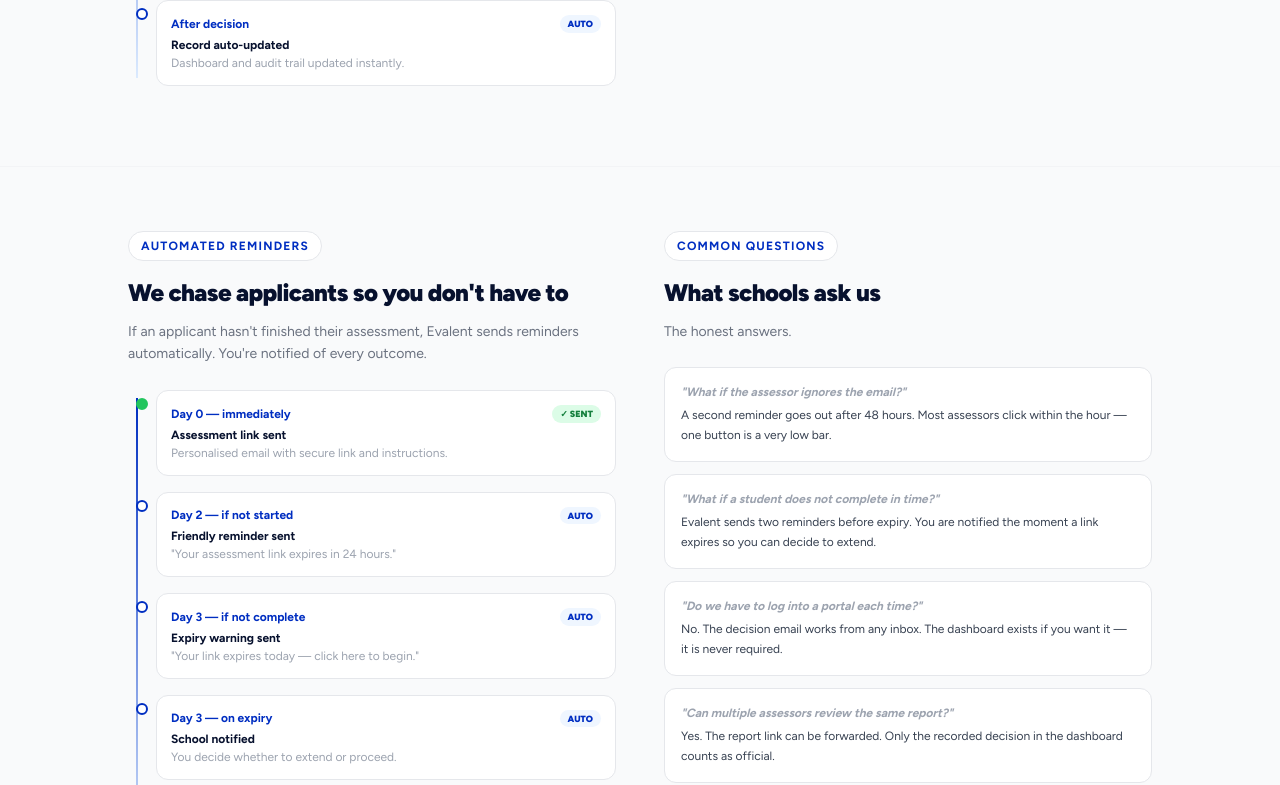
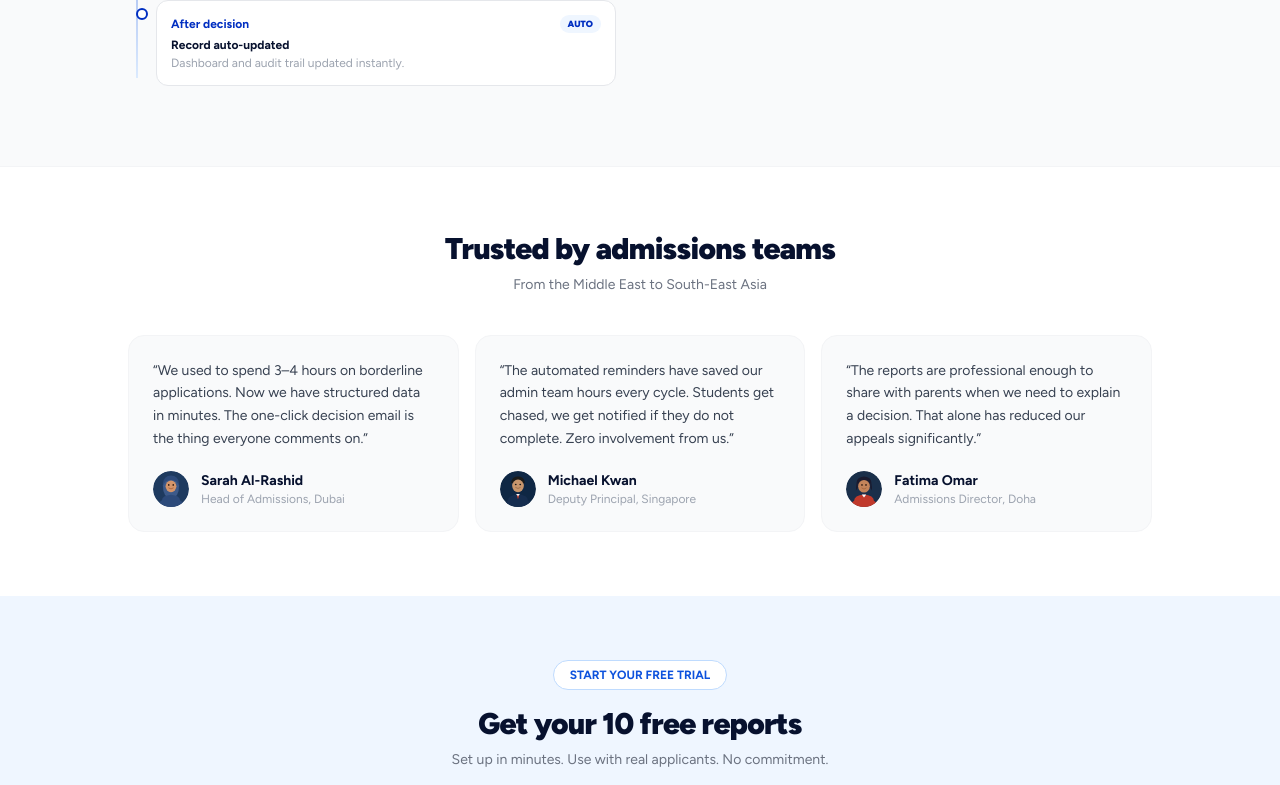
Before and after one commit to wigsbury-ui/evalent-marketing, a Next.js app: page / in a window 1280 px wide. Shown: the part 5664-6449 px from the top of the page. Built offline with nearby package versions, Linux system fonts and the light colour scheme; no server answers.

Commit message:
fix: remove duplicate reminders section on homepage + add blog email capture banner

```diff
--- a/src/app/page.tsx
+++ b/src/app/page.tsx
@@ -373,56 +373,7 @@ export default function Home() {
         </div>
       </section>
 
-      {/* REMINDERS */}
-      <section className="hidden md:block py-16 px-6 bg-gray-50 border-t border-gray-100">
-        <div className="max-w-5xl mx-auto grid md:grid-cols-2 gap-12">
-          <div>
-            <div className="inline-flex items-center gap-2 bg-white border border-gray-200 text-brand text-xs font-bold tracking-widest px-3 py-1.5 rounded-full mb-4">AUTOMATED REMINDERS</div>
-            <h2 className="text-2xl font-black text-navy tracking-tight mb-3">We chase applicants so you don't have to</h2>
-            <p className="text-sm text-gray-500 mb-6 leading-relaxed">If an applicant hasn't finished their assessment, Evalent sends reminders automatically. You're notified of every outcome.</p>
-            <div className="relative pl-7">
-              <div className="absolute left-2 top-2 bottom-2 w-0.5 bg-gradient-to-b from-brand to-blue-100" />
-              {[
-                { when: 'Day 0 — immediately', title: 'Assessment link sent', desc: 'Personalised email with secure link and instructions.', status: 'sent', color: 'bg-green-500 border-green-500' },
-                { when: 'Day 2 — if not started', title: 'Friendly reminder sent', desc: '"Your assessment link expires in 24 hours."', status: 'auto', color: 'bg-white border-brand' },
-                { when: 'Day 3 — if not complete', title: 'Expiry warning sent', desc: '"Your link expires today — click here to begin."', status: 'auto', color: 'bg-white border-brand' },
-                { when: 'Day 3 — on expiry', title: 'School notified', desc: 'You decide whether to extend or proceed.', status: 'auto', color: 'bg-white border-brand' },
-                { when: 'After decision', title: 'Record auto-updated', desc: 'Dashboard and audit trail updated instantly.', status: 'auto', color: 'bg-white border-brand' },
-              ].map((item, i) => (
-                <div key={i} className="relative mb-4">
-                  <div className={`absolute -left-5 top-2 w-3 h-3 rounded-full border-2 ${item.color}`} />
-                  <div className="bg-white border border-gray-200 rounded-xl p-3.5">
-                    <div className="flex items-center justify-between mb-1">
-                      <span className="text-xs font-bold text-brand">{item.when}</span>
-                      <span className={`text-[9px] font-black px-2 py-0.5 rounded-full ${item.status === 'sent' ? 'bg-green-100 text-green-700' : 'bg-blue-50 text-brand'}`}>{item.status === 'sent' ? '✓ SENT' : 'AUTO'}</span>
-                    </div>
-                    <div className="text-xs font-bold text-navy mb-0.5">{item.title}</div>
-                    <div className="text-xs text-gray-400">{item.desc}</div>
-                  </div>
-                </div>
-              ))}
-            </div>
-          </div>
-          <div>
-            <div className="inline-flex items-center gap-2 bg-white border border-gray-200 text-brand text-xs font-bold tracking-widest px-3 py-1.5 rounded-full mb-4">COMMON QUESTIONS</div>
-            <h2 className="text-2xl font-black text-navy tracking-tight mb-3">What schools ask us</h2>
-            <p className="text-sm text-gray-500 mb-6 leading-relaxed">The honest answers.</p>
-            <div className="space-y-3">
-              {[
-                ['What if the assessor ignores the email?', 'A second reminder goes out after 48 hours. Most assessors click within the hour — one button is a very low bar.'],
-                ['What if a student does not complete in time?', 'Evalent sends two reminders before expiry. You are notified the moment a link expires so you can decide to extend.'],
-                ['Do we have to log into a portal each time?', 'No. The decision email works from any inbox. The dashboard exists if you want it — it is never required.'],
-                ['Can multiple assessors review the same report?', 'Yes. The report link can be forwarded. Only the recorded decision in the dashboard counts as official.'],
-              ].map(([q, a]) => (
-                <div key={q} className="bg-white border border-gray-200 rounded-xl p-4">
-                  <div className="text-xs font-bold text-gray-400 italic mb-1.5">"{q}"</div>
-                  <div className="text-xs text-gray-700 leading-relaxed">{a}</div>
-                </div>
-              ))}
-            </div>
-          </div>
-        </div>
-      </section>
+
 
       {/* SOCIAL PROOF */}
       <section className="py-16 px-6 bg-white border-t border-gray-100">
```
